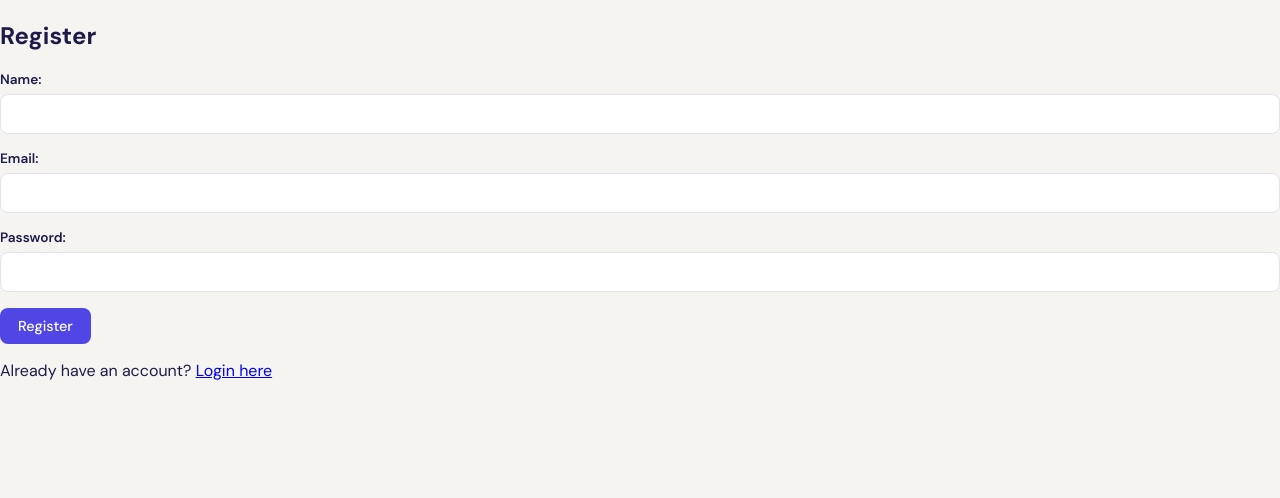
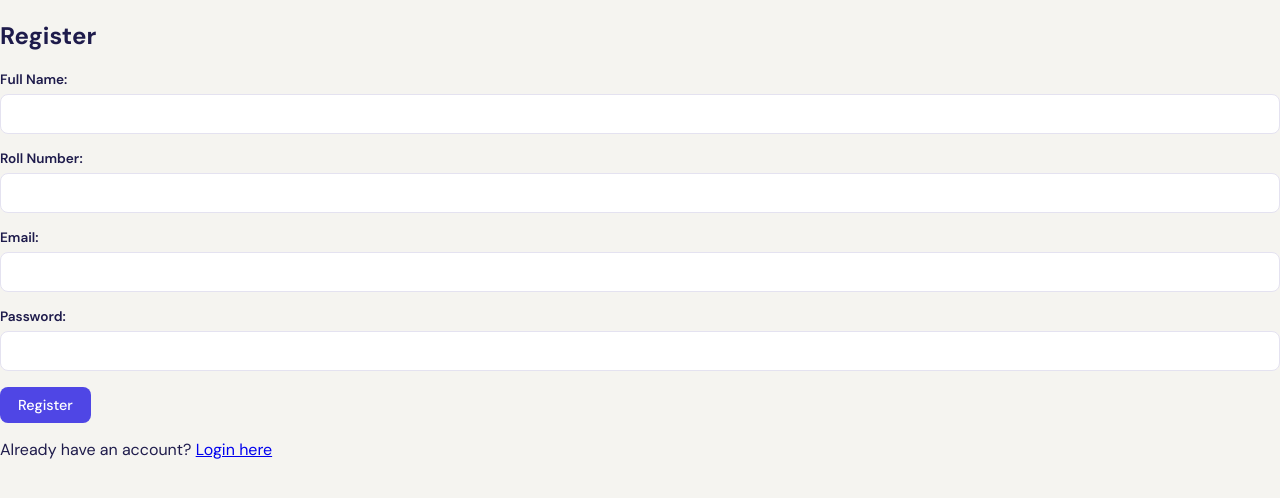
Before and after one commit to zzahra-s/StudySync, a React (Create React App) app in the folder frontend/: page /register in a window 1280 px wide. Shown: the top 498 px of the page. Built offline with nearby package versions, Linux system fonts and the light colour scheme.

Commit message:
Update Register.js

```diff
--- a/frontend/src/pages/Register.js
+++ b/frontend/src/pages/Register.js
@@ -1,8 +1,10 @@
 import React, { useState } from 'react';
 import { useNavigate, Link } from 'react-router-dom';
+import api from '../services/api';
 
 const Register = () => {
-  const [name, setName] = useState('');
+  const [fullName, setFullName] = useState('');
+  const [rollNumber, setRollNumber] = useState('');
   const [email, setEmail] = useState('');
   const [password, setPassword] = useState('');
   const [error, setError] = useState('');
@@ -13,21 +15,16 @@ const Register = () => {
     setError('');
 
     try {
-      const response = await fetch('http://localhost:5001/api/auth/register', {
-        method: 'POST',
-        headers: { 'Content-Type': 'application/json' },
-        body: JSON.stringify({ name, email, password })
+      await api.post('/auth/register', {
+        full_name: fullName,
+        roll_number: rollNumber,
+        email,
+        password
       });
 
-      const data = await response.json();
-
-      if (response.ok) {
-        navigate('/login');
-      } else {
-        setError(data.message || 'Registration failed');
-      }
+      navigate('/login');
     } catch (err) {
-      setError('Network error. Please try again later.');
+      setError(err?.response?.data?.message || 'Network error. Please try again later.');
     }
   };
 
@@ -37,8 +34,12 @@ const Register = () => {
       {error && <p className="error">{error}</p>}
       <form onSubmit={handleRegister}>
         <div className="form-group">
-          <label>Name:</label>
-          <input type="text" value={name} onChange={(e) => setName(e.target.value)} required />
+          <label>Full Name:</label>
+          <input type="text" value={fullName} onChange={(e) => setFullName(e.target.value)} required />
+        </div>
+        <div className="form-group">
+          <label>Roll Number:</label>
+          <input type="text" value={rollNumber} onChange={(e) => setRollNumber(e.target.value)} required />
         </div>
         <div className="form-group">
           <label>Email:</label>
```
